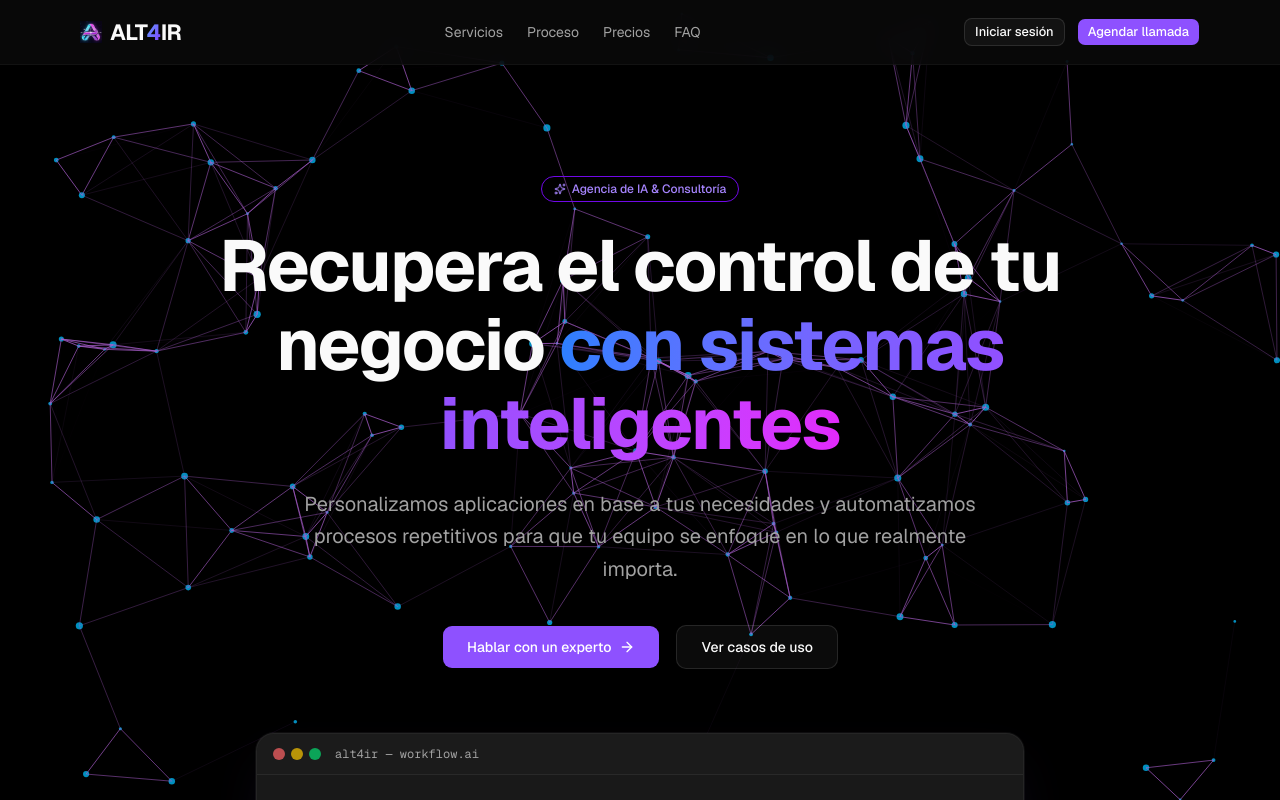
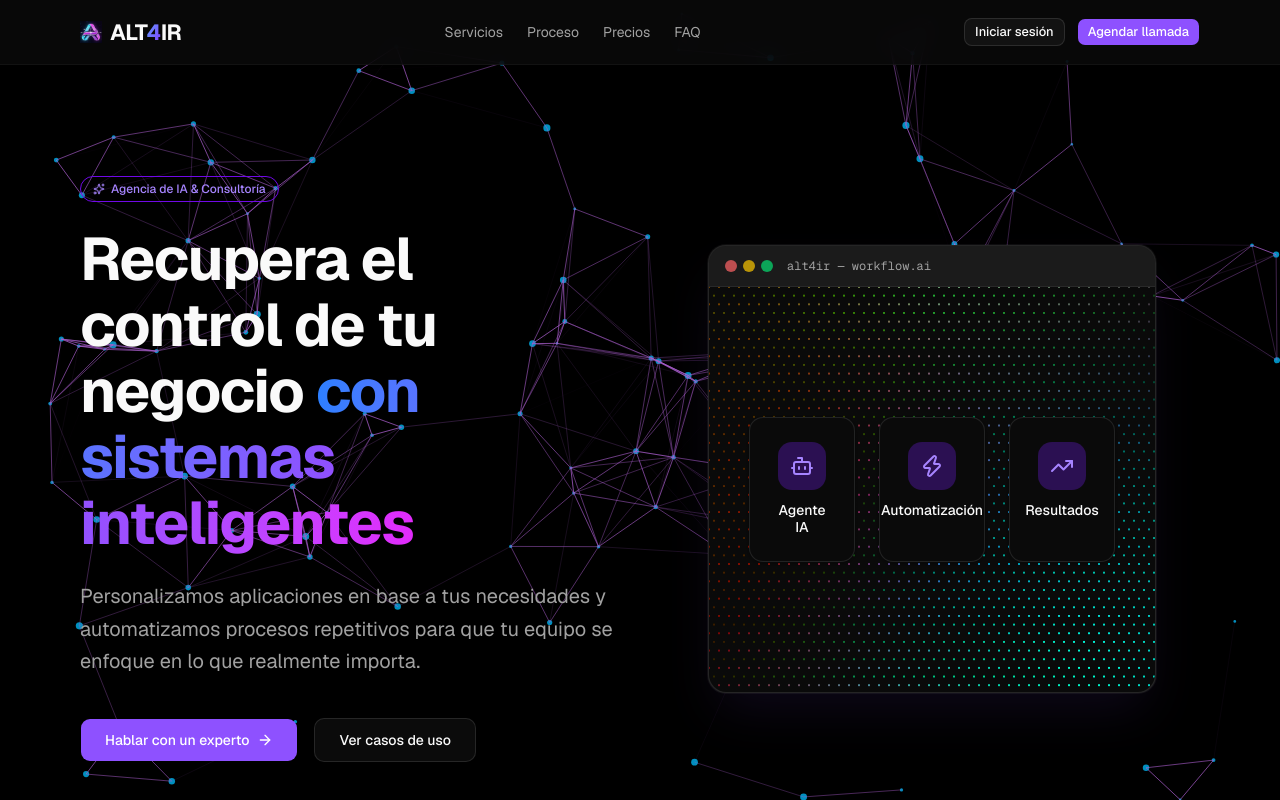
Before and after one commit to jesuslj0/alt4ir-agency, a Next.js app: page / in a window 1280 px wide. Shown: the top 800 px of the page. Built offline with nearby package versions, Linux system fonts and the light colour scheme.

Commit message:
mejora hero y cambio en paneles de precios y servicios

```diff
--- a/app/globals.css
+++ b/app/globals.css
@@ -165,3 +165,11 @@
   50%  { background-position: 400% 0; }
   100% { background-position: 0 0; }
 }
+@keyframes orbit-spin {
+  from { transform: rotate(0deg); }
+  to   { transform: rotate(360deg); }
+}
+@keyframes orbit-spin-reverse {
+  from { transform: rotate(0deg); }
+  to   { transform: rotate(-360deg); }
+}
--- a/components/sections/Hero.tsx
+++ b/components/sections/Hero.tsx
@@ -1,14 +1,20 @@
+"use client"
+
 import Link from "next/link"
 import { Button } from "@/components/ui/button"
 import { Badge } from "@/components/ui/badge"
 import { ArrowRightIcon, SparklesIcon, BotIcon, ZapIcon, TrendingUpIcon } from "lucide-react"
+import { GradientDots } from "@/components/ui/gradient-dots"
 
 export default function Hero() {
   return (
     <section className="relative pt-32 pb-20 md:pt-44 md:pb-28 overflow-hidden bg-transparent">
 
       <div className="max-w-6xl mx-auto px-4">
-        <div className="flex flex-col items-center text-center">
+        <div className="flex flex-col items-center text-center md:flex-row md:items-center md:text-left md:gap-12">
+
+          {/* Left: badge + title + subtitle + buttons */}
+          <div className="flex flex-col items-center md:items-start md:flex-1">
             <Badge
               variant="outline"
               className="mb-6 gap-1.5 border-violet-300 text-violet-700 dark:border-violet-700 dark:text-violet-400 py-1 px-3 h-auto rounded-full"
@@ -17,18 +23,18 @@ export default function Hero() {
               Agencia de IA &amp; Consultoría
             </Badge>
 
-          <h1 className="text-4xl font-bold tracking-tight md:text-6xl lg:text-7xl max-w-4xl leading-[1.1]">
+            <h1 className="text-4xl font-bold tracking-tight md:text-5xl lg:text-6xl max-w-4xl leading-[1.1]">
               Recupera el control de tu negocio{" "}
               <span className="bg-gradient-to-r from-blue-500 via-violet-500 to-fuchsia-500 bg-clip-text text-transparent">
                 con sistemas inteligentes
               </span>
             </h1>
 
-          <p className="mt-6 text-lg text-muted-foreground max-w-2xl md:text-xl leading-relaxed">
+            <p className="mt-6 text-lg text-muted-foreground max-w-xl md:text-xl leading-relaxed">
               Personalizamos aplicaciones en base a tus necesidades y automatizamos procesos repetitivos para que tu equipo se enfoque en lo que realmente importa.
             </p>
 
-          <div className="mt-10 flex flex-col sm:flex-row items-center gap-4">
+            <div className="mt-10 flex flex-col sm:flex-row items-center md:items-start gap-4">
               <Button
                 size="lg"
                 className="bg-violet-600 hover:bg-violet-700 text-white dark:bg-violet-500 dark:hover:bg-violet-600 gap-2 h-11 px-6"
@@ -43,47 +49,44 @@ export default function Hero() {
                 <Link href="#servicios">Ver casos de uso</Link>
               </Button>
             </div>
+          </div>
 
-          {/* Decorative mockup */}
-          <div className="mt-16 w-full max-w-3xl rounded-2xl border border-border/60 bg-card shadow-2xl shadow-violet-500/10 ring-1 ring-foreground/5 overflow-hidden">
+          {/* Right: mockup — square, centered */}
+          <div className="mt-16 md:mt-0 md:flex-1 flex items-center justify-center w-full max-w-3xl md:max-w-none">
+            <div className="w-full aspect-square max-w-md rounded-2xl border border-border/60 bg-card shadow-2xl shadow-violet-500/10 ring-1 ring-foreground/5 overflow-hidden flex flex-col">
               <div className="flex items-center gap-1.5 px-4 py-3 border-b border-border/60 bg-muted/30">
                 <div className="size-3 rounded-full bg-red-400/70" />
                 <div className="size-3 rounded-full bg-yellow-400/70" />
                 <div className="size-3 rounded-full bg-green-400/70" />
                 <span className="ml-2 text-xs text-muted-foreground font-mono">alt4ir — workflow.ai</span>
               </div>
-            <div className="p-4 md:p-8 bg-muted/20">
-              <div className="grid grid-cols-3 gap-3 md:flex md:items-center md:justify-center md:gap-4">
-                <div className="flex flex-col items-center gap-2 md:gap-3 rounded-xl bg-background border border-border p-3 md:p-5 shadow-sm">
-                  <div className="size-9 md:size-10 rounded-xl bg-violet-100 dark:bg-violet-900/50 flex items-center justify-center">
-                    <BotIcon className="size-4 md:size-5 text-violet-600 dark:text-violet-400" />
+              <div className="relative flex-1 flex items-center justify-center p-6 md:p-10 overflow-hidden">
+                <GradientDots duration={20} className="rounded-b-2xl" />
+                <div className="relative z-10 grid grid-cols-3 gap-4 md:gap-6 w-full">
+                  <div className="flex flex-col items-center gap-3 rounded-xl bg-background border border-border p-4 md:p-6 shadow-sm">
+                    <div className="size-10 md:size-12 rounded-xl bg-violet-100 dark:bg-violet-900/50 flex items-center justify-center">
+                      <BotIcon className="size-5 md:size-6 text-violet-600 dark:text-violet-400" />
                     </div>
-                  <span className="text-xs font-medium text-center leading-tight">Agente IA</span>
+                    <span className="text-xs md:text-sm font-medium text-center leading-tight">Agente IA</span>
                   </div>
-                <div className="hidden md:flex flex-col gap-1">
-                  <div className="h-0.5 w-8 bg-violet-300 dark:bg-violet-700 rounded" />
-                  <div className="h-0.5 w-8 bg-violet-200 dark:bg-violet-800 rounded" />
+                  <div className="flex flex-col items-center gap-3 rounded-xl bg-background border border-border p-4 md:p-6 shadow-sm">
+                    <div className="size-10 md:size-12 rounded-xl bg-violet-100 dark:bg-violet-900/50 flex items-center justify-center">
+                      <ZapIcon className="size-5 md:size-6 text-violet-600 dark:text-violet-400" />
                     </div>
-                <div className="flex flex-col items-center gap-2 md:gap-3 rounded-xl bg-background border border-border p-3 md:p-5 shadow-sm">
-                  <div className="size-9 md:size-10 rounded-xl bg-violet-100 dark:bg-violet-900/50 flex items-center justify-center">
-                    <ZapIcon className="size-4 md:size-5 text-violet-600 dark:text-violet-400" />
+                    <span className="text-xs md:text-sm font-medium text-center leading-tight">Automatización</span>
                   </div>
-                  <span className="text-xs font-medium text-center leading-tight">Automatización</span>
+                  <div className="flex flex-col items-center gap-3 rounded-xl bg-background border border-border p-4 md:p-6 shadow-sm">
+                    <div className="size-10 md:size-12 rounded-xl bg-violet-100 dark:bg-violet-900/50 flex items-center justify-center">
+                      <TrendingUpIcon className="size-5 md:size-6 text-violet-600 dark:text-violet-400" />
                     </div>
-                <div className="hidden md:flex flex-col gap-1">
-                  <div className="h-0.5 w-8 bg-violet-300 dark:bg-violet-700 rounded" />
-                  <div className="h-0.5 w-8 bg-violet-200 dark:bg-violet-800 rounded" />
-                </div>
-                <div className="flex flex-col items-center gap-2 md:gap-3 rounded-xl bg-background border border-border p-3 md:p-5 shadow-sm">
-                  <div className="size-9 md:size-10 rounded-xl bg-violet-100 dark:bg-violet-900/50 flex items-center justify-center">
-                    <TrendingUpIcon className="size-4 md:size-5 text-violet-600 dark:text-violet-400" />
-                  </div>
-                  <span className="text-xs font-medium text-center leading-tight">Resultados</span>
+                    <span className="text-xs md:text-sm font-medium text-center leading-tight">Resultados</span>
                   </div>
                 </div>
               </div>
             </div>
           </div>
+
+        </div>
       </div>
     </section>
   )
--- a/components/ui/glow-card.tsx
+++ b/components/ui/glow-card.tsx
@@ -115,7 +115,7 @@ export function GlowCard({ children, className }: GlowCardProps) {
         }
       >
         <div data-glow />
-        <div className="relative rounded-[inherit]">
+        <div className="relative rounded-[inherit] h-full">
           {children}
         </div>
       </div>
--- /dev/null
+++ b/components/ui/gradient-dots.tsx
@@ -0,0 +1,75 @@
+'use client';
+
+import React from 'react';
+import { motion } from 'framer-motion';
+
+type GradientDotsProps = React.ComponentProps<typeof motion.div> & {
+    dotSize?: number;
+    spacing?: number;
+    duration?: number;
+    colorCycleDuration?: number;
+    backgroundColor?: string;
+};
+
+export function GradientDots({
+    dotSize = 8,
+    spacing = 10,
+    duration = 30,
+    colorCycleDuration = 6,
+    backgroundColor = 'var(--background)',
+    className,
+    ...props
+}: GradientDotsProps) {
+    const hexSpacing = spacing * 1.732;
+
+    return (
+        <motion.div
+            className={`absolute inset-0 ${className}`}
+            style={{
+                backgroundColor,
+                backgroundImage: `
+          radial-gradient(circle at 50% 50%, transparent 1.5px, ${backgroundColor} 0 ${dotSize}px, transparent ${dotSize}px),
+          radial-gradient(circle at 50% 50%, transparent 1.5px, ${backgroundColor} 0 ${dotSize}px, transparent ${dotSize}px),
+          radial-gradient(circle at 50% 50%, #f00, transparent 60%),
+          radial-gradient(circle at 50% 50%, #ff0, transparent 60%),
+          radial-gradient(circle at 50% 50%, #0f0, transparent 60%),
+          radial-gradient(ellipse at 50% 50%, #00f, transparent 60%)
+        `,
+                backgroundSize: `
+          ${spacing}px ${hexSpacing}px,
+          ${spacing}px ${hexSpacing}px,
+          200% 200%,
+          200% 200%,
+          200% 200%,
+          200% ${hexSpacing}px
+        `,
+                backgroundPosition: `
+          0px 0px, ${spacing / 2}px ${hexSpacing / 2}px,
+          0% 0%,
+          0% 0%,
+          0% 0px
+        `,
+            }}
+            animate={{
+                backgroundPosition: [
+                    `0px 0px, ${spacing / 2}px ${hexSpacing / 2}px, 800% 400%, 1000% -400%, -1200% -600%, 400% ${hexSpacing}px`,
+                    `0px 0px, ${spacing / 2}px ${hexSpacing / 2}px, 0% 0%, 0% 0%, 0% 0%, 0% 0%`,
+                ],
+                filter: ['hue-rotate(0deg)', 'hue-rotate(360deg)'],
+            }}
+            transition={{
+                backgroundPosition: {
+                    duration: duration,
+                    ease: 'linear',
+                    repeat: Number.POSITIVE_INFINITY,
+                },
+                filter: {
+                    duration: colorCycleDuration,
+                    ease: 'linear',
+                    repeat: Number.POSITIVE_INFINITY,
+                },
+            }}
+            {...props}
+        />
+    );
+}
--- a/package.json
+++ b/package.json
@@ -18,6 +18,7 @@
     "radix-ui": "^1.4.3",
     "react": "19.2.4",
     "react-dom": "19.2.4",
+    "react-icons": "^5.6.0",
     "react-use-measure": "^2.1.7",
     "shadcn": "^4.1.0",
     "tailwind-merge": "^3.5.0",
```
Also changed, not shown: components/sections/Pricing.tsx (+27 -16 lines), components/ui/orbit-animation.tsx (added, +78 -0 lines), 1 other file (tests, documents, lock files or other folders). Lines whose indentation alone changed are shown as unchanged.
